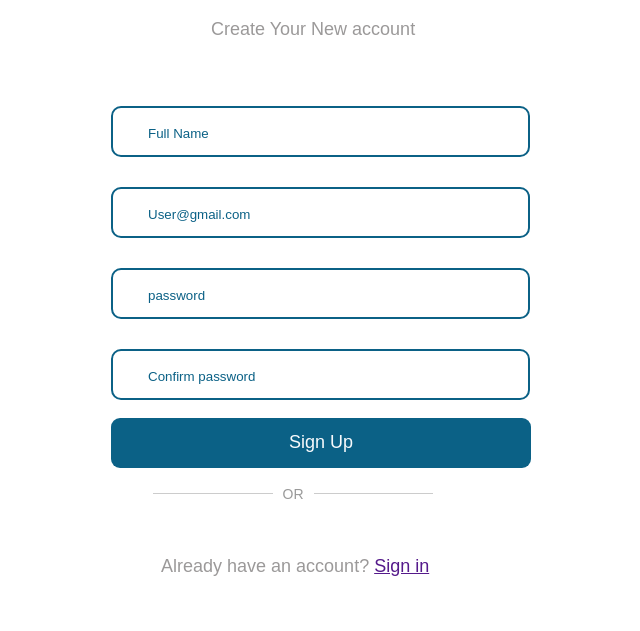
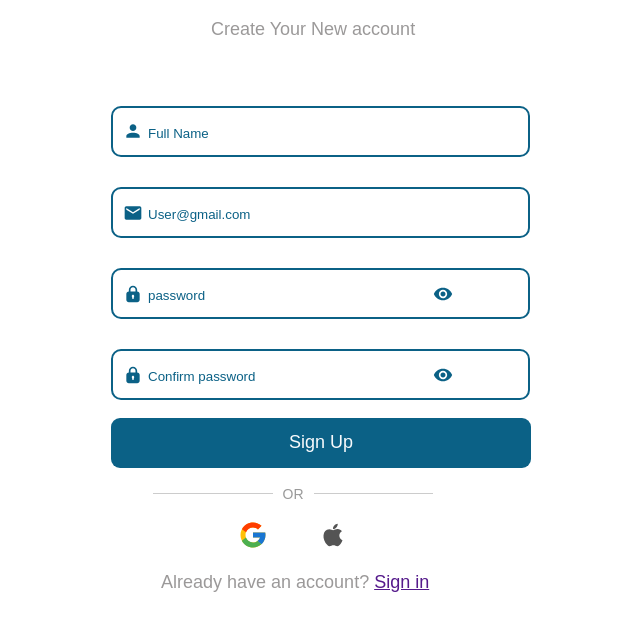
Before and after one commit to Oluwafemi-John1/VoltVista, a plain HTML site: page public/signup.html in a window 1280 px wide. Shown: the part 61-692 px from the top of the page, without its empty margins (347-987 px from the left). Drawn offline with Linux system fonts and the light colour scheme.

Commit message:
Am working on signup page

```diff
--- a/public/signup.html
+++ b/public/signup.html
@@ -13,24 +13,24 @@
           <!-- INPUT  -->
      <div class="inp">
        <div>
-         <img src="icon7.svg" alt="" class="view2">
+         <img src="image/icon7.svg" alt="" class="view2">
          <input type="text" placeholder="Full Name" class="view">
        </div>
 
        <div>
-         <img src="icon2.svg" alt="" class="email">
+         <img src="image/icon2.svg" alt="" class="email">
          <input type="email" placeholder="User@gmail.com" class="view">
        </div>
 
        <div>
-         <img src="icon5.svg" alt="" class="pword">
-         <img src="icon6 (1).svg" alt="" class="pim">
+         <img src="image/icon5.svg" alt="" class="pword">
+         <img src="image/icon6 (1).svg" alt="" class="pim">
          <input type="password" placeholder="password" class="view">
        </div>
 
        <div>
-         <img src="icon5.svg" alt="" class="pwords">
-         <img src="icon6 (1).svg" alt="" class="pim2">
+         <img src="image/icon5.svg" alt="" class="pwords">
+         <img src="image/icon6 (1).svg" alt="" class="pim2">
          <input type="password" placeholder="Confirm password" class="view">
        </div>
        <br>
@@ -46,10 +46,10 @@
          <br>
          <div class="flex">
            <div>
-          <img src="icon4.svg" alt="" class="pic1">
+          <img src="image/icon4.svg" alt="" class="pic1">
            </div>
            <div>
-            <img src="icon3.svg" alt="" class="pic2">
+            <img src="image/icon3.svg" alt="" class="pic2">
            </div>
          </div>
          <p class="last">Already have an account? <a href="">Sign in</a></p>
```
